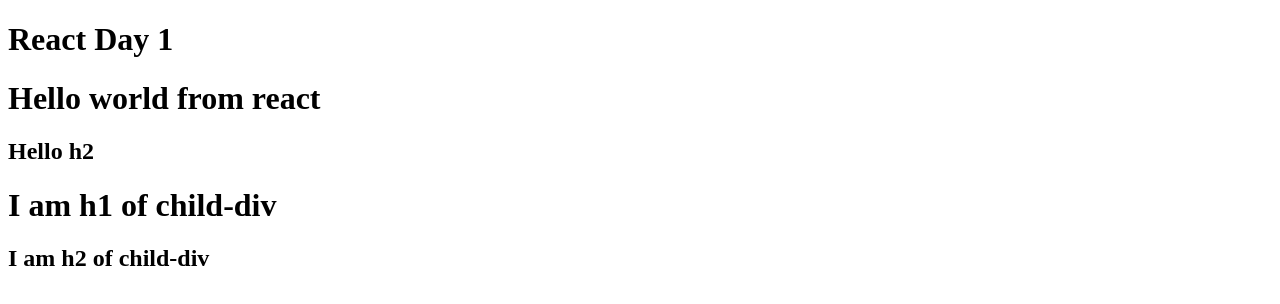
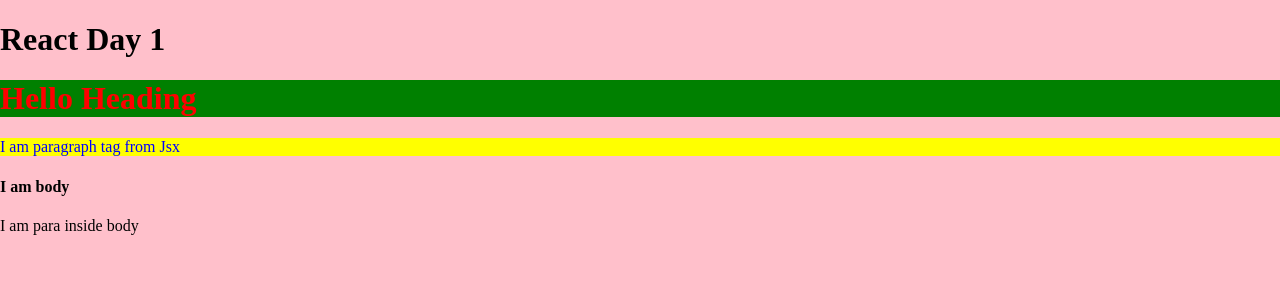
Before and after one commit to Rashedmohiuddin/React, a React app: page / in a window 1280 px wide. Built offline with nearby package versions, Linux system fonts and the light colour scheme.

Commit message:
updated 2

```diff
--- a/index.html
+++ b/index.html
@@ -3,6 +3,7 @@
 <head>
     <meta charset="UTF-8">
     <meta name="viewport" content="width=device-width, initial-scale=1.0">
+    <link rel="stylesheet" href="style.css">
     <title>React Day 1</title>
 </head>
 <body>
--- a/script.js
+++ b/script.js
@@ -1,17 +1,56 @@
-import React from "react"
-import ReactDOM from "react-dom/client"
+import React from "react";
+import ReactDOM from "react-dom/client";
 
-const parent = React.createElement("div", {}, [
-  React.createElement("h1", { id: "h1-react" }, "Hello world from react"),
-  React.createElement("h2", {id: "h2-react"}, "Hello h2"),
-  React.createElement("div", {id: "child-div", className: "child"}, [
-    React.createElement("h1", {id:"child-div1", className: "child"}, "I am h1 of child-div"),
-    React.createElement('h2', {id:"child-div2", className: "child"}, "I am h2 of child-div")
-  ])
-]);
+// method 1 using react
 
+// const parent = React.createElement("div", {}, [
+//   React.createElement("h1", { id: "h1-react" }, "Hello world from react"),
+//   React.createElement("h2", {id: "h2-react"}, "Hello h2"),
+//   React.createElement("div", {id: "child-div", className: "child"}, [
+//     React.createElement("h1", {id:"child-div1", className: "child"}, "I am h1 of child-div"),
+//     React.createElement('h2', {id:"child-div2", className: "child"}, "I am h2 of child-div")
+//   ])
+// ]);
 
+// let root = ReactDOM.createRoot(document.querySelector("#root"));
 
-let root = ReactDOM.createRoot(document.querySelector("#root"));
+// root.render(parent);
 
+//method 2 using jsx
+
+const heading = (
+  <div>
+    <h1 className="style">Hello Heading</h1>
+    <p style={{ color: "blue", backgroundColor: "yellow" }}>
+      I am paragraph tag from Jsx
+    </p>
+  </div>
+);
+
+const body = (
+  <div>
+    <h4>I am body</h4>
+    <p>I am para inside body</p>
+  </div>
+);
+const parent = (
+  <div
+    style={{
+      backgroundColor: "pink",
+      minHeight: "100vh",
+      width: "100vw",
+      margin: 0,
+      padding: 0,
+      boxSizing: "border-box",
+    }}
+  >
+    {heading}
+    {body}
+  </div>
+);
+
+document.body.style.margin = "0";
+document.body.style.backgroundColor = "pink";
+
+const root = ReactDOM.createRoot(document.querySelector("#root"));
 root.render(parent);
--- /dev/null
+++ b/style.css
@@ -0,0 +1,4 @@
+.style{
+    color: red;
+    background-color: green;
+}
```
Also changed, not shown: package.json (+6 -2 lines), 1 other file.
